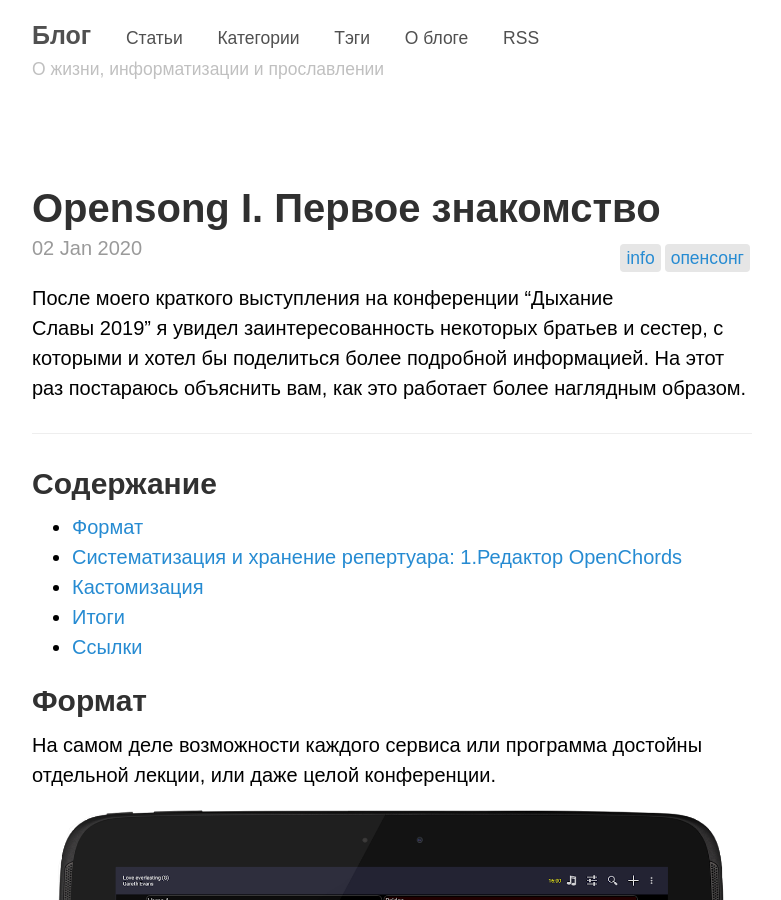
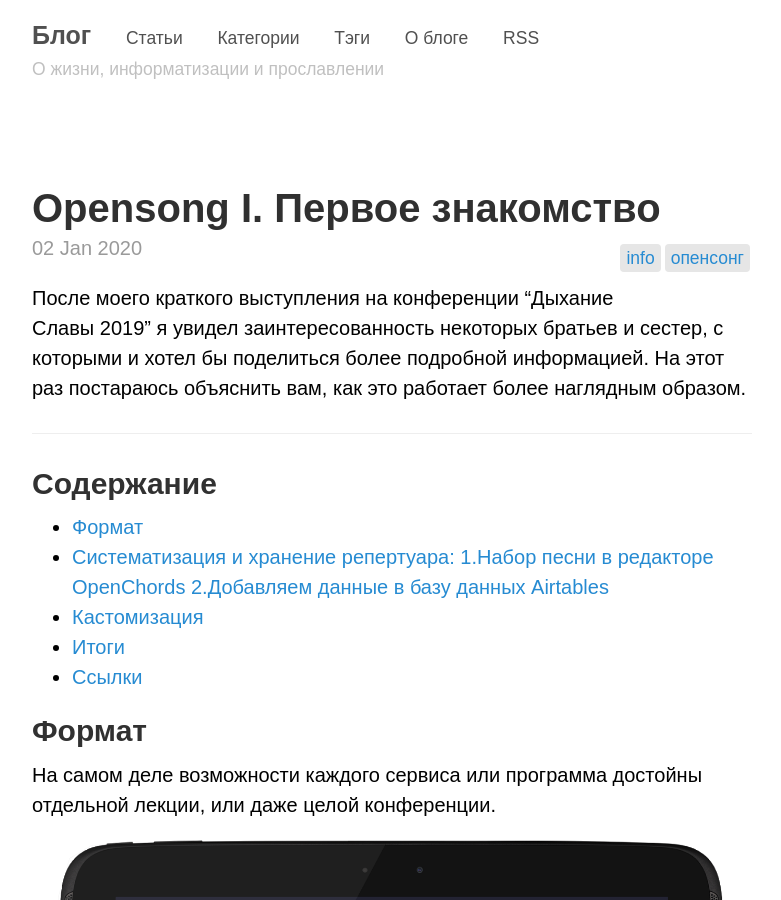
Before and after one commit to SergKnyz/alexblog, a Jekyll site: the page built from _posts/2020-01-02-statia-ob-opensong.markdown, in a window 1280 px wide and 900 px high. Shown: the whole window, without its empty margins (248-1029 px from the left). Built offline with Jekyll 4.4.1, drawn with Linux system fonts in a browser that asks for light colours; our own code applies the rules of GitHub Pages for plain Markdown files; a script that is not in the unit is left out; some of the changed text lies outside the part shown.

Commit message:
Updated Statia Ob Opensong

```diff
--- a/_posts/2020-01-02-statia-ob-opensong.markdown
+++ b/_posts/2020-01-02-statia-ob-opensong.markdown
@@ -16,7 +16,8 @@
 
 - [Формат](#format)
 - [Систематизация и хранение репертуара:](#system)
-  [1.Редактор OpenChords](#openchords)
+  [1.Набор песни в редакторе OpenChords](#openchords)
+  [2.Добавляем данные в базу данных Airtables](#airtable)
 - [Кастомизация](#customizations)
 - [Итоги](#summaries)
 - [Ссылки](#refs)
```
Also changed, not shown: other parts of _posts/2020-01-02-statia-ob-opensong.markdown (+1 -1 lines).
